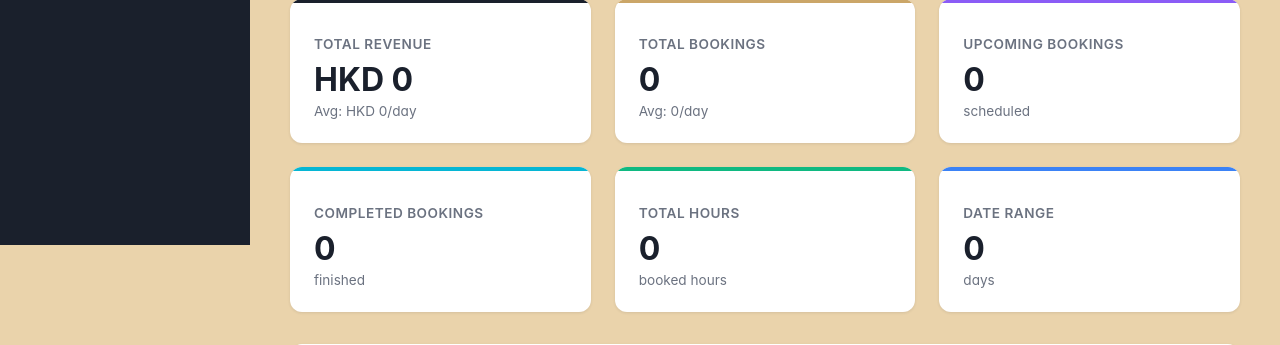
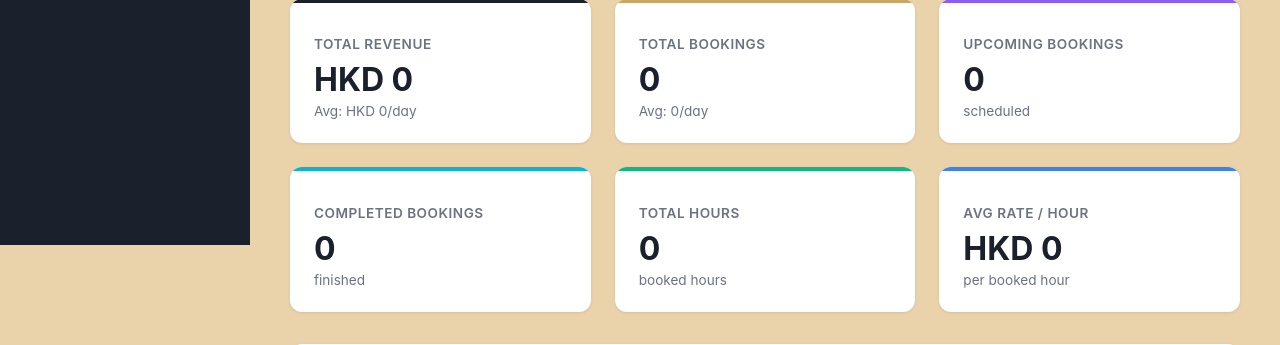
Before and after one commit to koskosm/palace-business, a Python web app: template templates/dashboard.html in a window 1280 px wide. Shown: the part 555-900 px from the top of the page. Run offline with Jinja, Linux system fonts and the light colour scheme; the template is opened without the code that fills it, so the values that code supplies are empty; some libraries are stand-ins or nearby versions; some web fonts are replaced.

Commit message:
Add average rate per hour for metrics

```diff
--- a/templates/dashboard.html
+++ b/templates/dashboard.html
@@ -187,6 +187,7 @@
             background: white;
             border-radius: 12px;
             padding: 1.5rem;
+            margin-top: 24px;
             margin-bottom: 2rem;
             box-shadow: 0 1px 3px rgba(26, 32, 44, 0.1);
             display: flex;
@@ -768,9 +769,9 @@
                 <div class="subvalue">booked hours</div>
             </div>
             <div class="summary-card info">
-                <h3>Date Range</h3>
-                <div class="value" id="daysCount">0</div>
-                <div class="subvalue" id="dateRangeText">days</div>
+                <h3>Avg Rate / Hour</h3>
+                <div class="value" id="avgRatePerHour">HKD 0</div>
+                <div class="subvalue">per booked hour</div>
             </div>
         </div>
 
@@ -1033,8 +1034,7 @@
             document.getElementById('upcomingBookings').textContent = data.summary.upcoming_bookings.toLocaleString();
             document.getElementById('completedBookings').textContent = data.summary.completed_bookings.toLocaleString();
             document.getElementById('totalHours').textContent = data.summary.total_hours;
-            document.getElementById('daysCount').textContent = data.date_range.days;
-            document.getElementById('dateRangeText').textContent = `${data.date_range.start} to ${data.date_range.end}`;
+            document.getElementById('avgRatePerHour').textContent = 'HKD ' + data.summary.avg_rate_per_hour.toLocaleString();
 
             // Update space utilization
             // Update location tabs and content
```
Also changed, not shown: app.py (+6 -2 lines).
